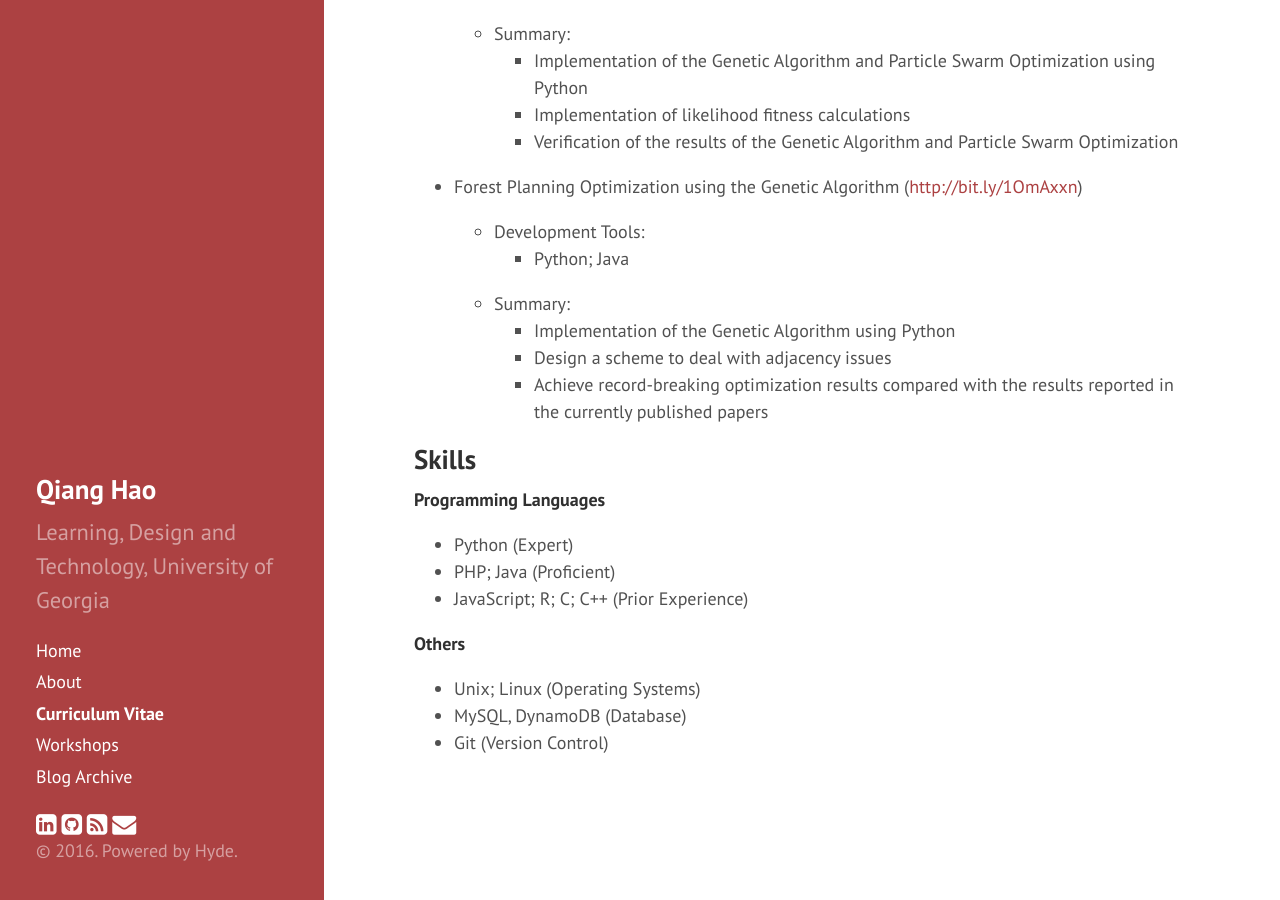
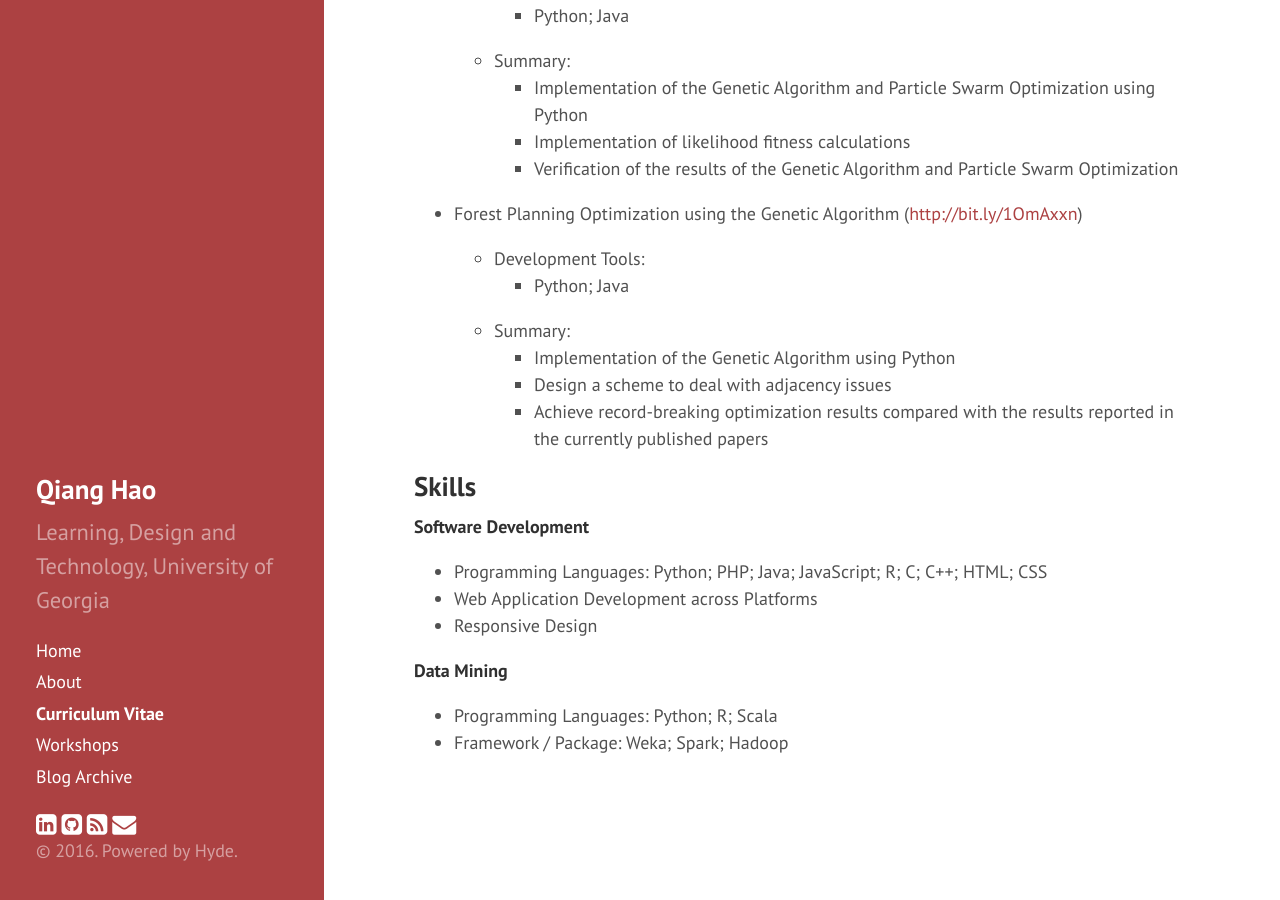
Before and after one commit to Neo-Hao/neo-hao.github.io, a Jekyll site: the page built from cv.md, in a window 1280 px wide and 900 px high, scrolled down 7003 px. Built offline with Jekyll 4.4.1, drawn with Linux system fonts in a browser that asks for light colours; nearby versions of some CDN libraries; some of the changed text lies outside the part shown.

Commit message:
update cv

```diff
--- a/cv.md
+++ b/cv.md
@@ -231,15 +231,13 @@ title: Curriculum Vitae
 		* Achieve record-breaking optimization results compared with the results reported in the currently published papers
 
 ## Skills
+**Software Development**
 
-**Programming Languages**
+* Programming Languages: Python; PHP; Java; JavaScript; R; C; C++; HTML; CSS
+* Web Application Development across Platforms
+* Responsive Design
 
-* Python (Expert)
-* PHP; Java (Proficient)
-* JavaScript; R; C; C++ (Prior Experience)
+**Data Mining**
 
-**Others**
-
-* Unix; Linux (Operating Systems)
-* MySQL, DynamoDB (Database)
-* Git (Version Control)
+* Programming Languages: Python; R; Scala
+* Framework / Package: Weka; Spark; Hadoop
```
Also changed, not shown: other parts of cv.md (+3 -3 lines).
